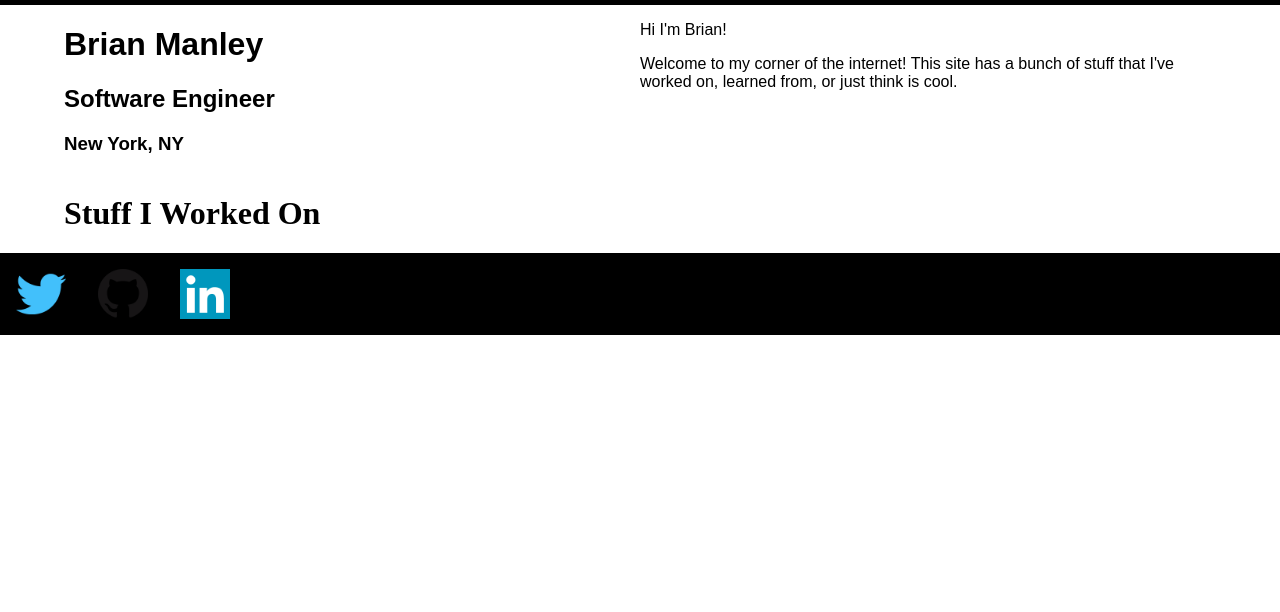
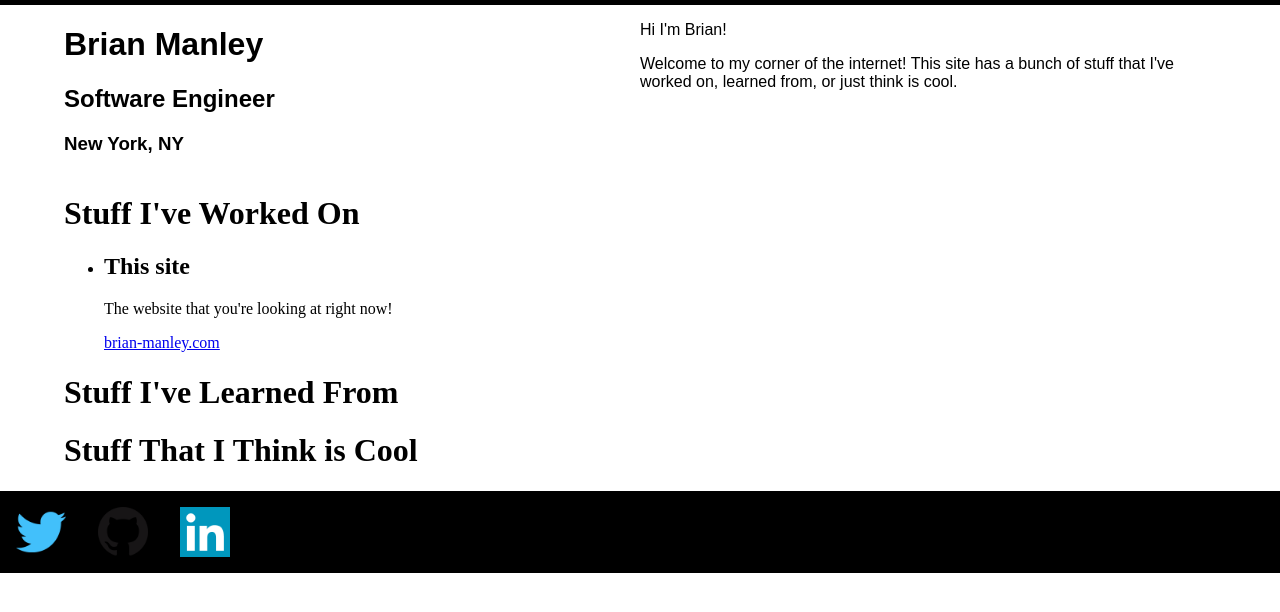
Before and after one commit to bmanley91/personal-site, a Next.js app: page / in a window 1280 px wide. Shown: the top 612 px of the page. Built offline with nearby package versions, Linux system fonts and the light colour scheme.

Commit message:
Added basic content structure.

```diff
--- a/src/components/content-card.tsx
+++ b/src/components/content-card.tsx
@@ -8,7 +8,9 @@ export interface ContentCardProps {
 const ContentCard: React.FunctionComponent<ContentCardProps> = (props) => {
     return (
         <div>
-
+            <h2>{ props.title }</h2>
+            <p>{ props.body }</p>
+            <a href={ props.linkURL}>{ props.linkText }</a>
         </div>
     );
 }
--- a/src/components/content-list.tsx
+++ b/src/components/content-list.tsx
@@ -1,4 +1,5 @@
 import { ContentCardProps } from './content-card';
+import ContentCard from './content-card';
 
 export interface ContentListProps {
     title: string;
@@ -6,10 +7,20 @@ export interface ContentListProps {
 }
 
 const ContentList: React.FunctionComponent<ContentListProps> = (props) => {
+    const cardList = props.contentCardPropArray.map((cardProps) => {
+        return(
+            <li>
+                <ContentCard title={cardProps.title} body={cardProps.body} linkText={cardProps.linkText} linkURL={cardProps.linkURL} />
+            </li>
+        );
+    })
+
     return(
         <div>
             <h1>{ props.title }</h1>
-
+            <div className='card-list-wrapper'>
+                <ul>{cardList}</ul>
+            </div>
         </div>
     );
 };
--- a/src/pages/index.tsx
+++ b/src/pages/index.tsx
@@ -2,13 +2,15 @@ import { NextPage } from 'next';
 import IntroSection from '../components/intro';
 import Layout from '../components/layout';
 import ContentList from '../components/content-list';
-import { stuffIWorkedOn } from '../resources/content/my-stuff';
+import { myStuff, coolStuff, learningStuff } from '../resources/content';
 
 const Home: NextPage = () => {
     return (
         <Layout title='Brian Manley - Home'>
             <IntroSection />
-            <ContentList title='Stuff I Worked On' contentCardPropArray={stuffIWorkedOn}/>
+            <ContentList title="Stuff I've Worked On" contentCardPropArray={myStuff}/>
+            <ContentList title="Stuff I've Learned From" contentCardPropArray={coolStuff}/>
+            <ContentList title="Stuff That I Think is Cool " contentCardPropArray={learningStuff}/>
         </Layout>
     );
 };
--- /dev/null
+++ b/src/resources/content/cool-stuff.ts
@@ -0,0 +1,5 @@
+import { ContentCardProps } from '../../components/content-card';
+
+export const coolStuff: ContentCardProps[] = [
+
+];
--- a/src/resources/content/index.ts
+++ b/src/resources/content/index.ts
@@ -1 +1,3 @@
 export * from './my-stuff';
+export * from './cool-stuff';
+export * from './learning-stuff';
--- /dev/null
+++ b/src/resources/content/learning-stuff.ts
@@ -0,0 +1,5 @@
+import { ContentCardProps } from '../../components/content-card';
+
+export const learningStuff: ContentCardProps[] = [
+
+];
--- a/src/resources/content/my-stuff.ts
+++ b/src/resources/content/my-stuff.ts
@@ -1,5 +1,10 @@
 import { ContentCardProps } from '../../components/content-card';
 
-export const stuffIWorkedOn: ContentCardProps[] = [
-
+export const myStuff: ContentCardProps[] = [
+    {
+        title: 'This site',
+        body: "The website that you're looking at right now!",
+        linkText: 'brian-manley.com',
+        linkURL: 'https://brian-manley.com'
+    },
 ];
```
